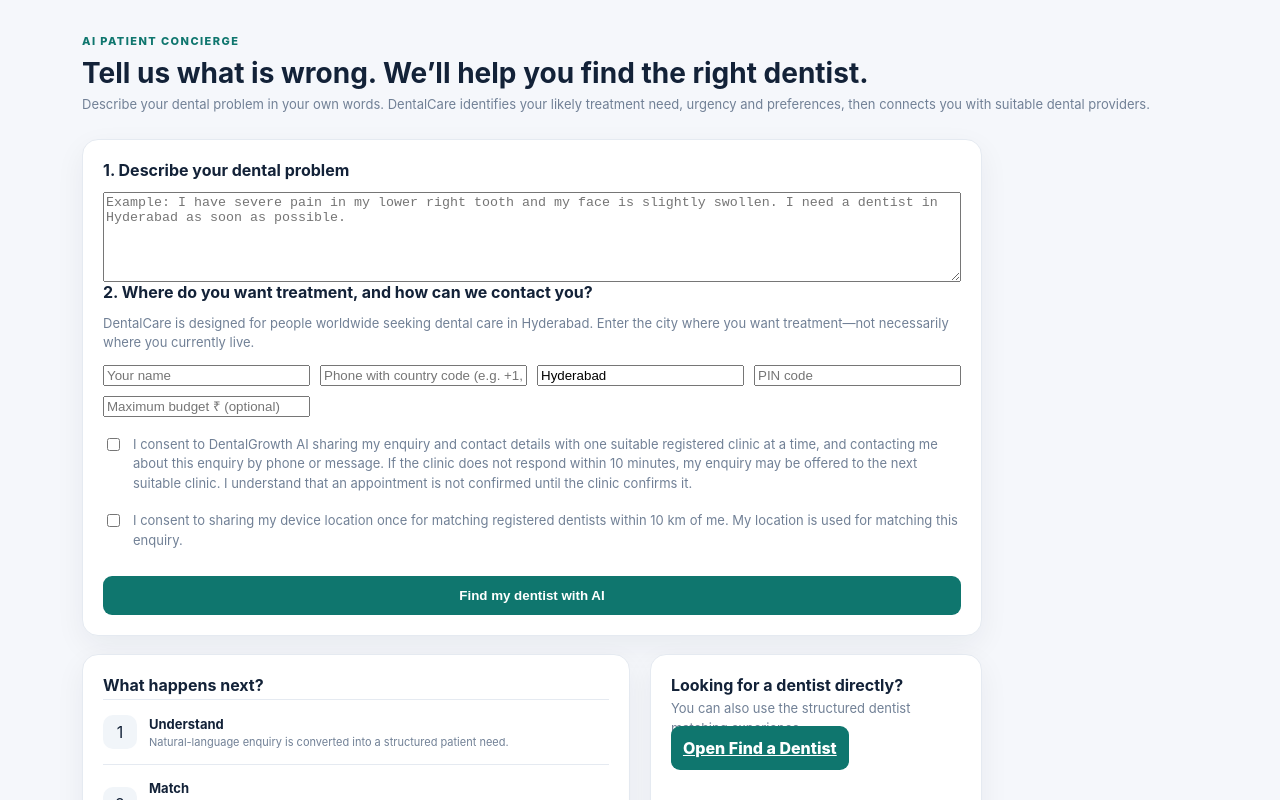
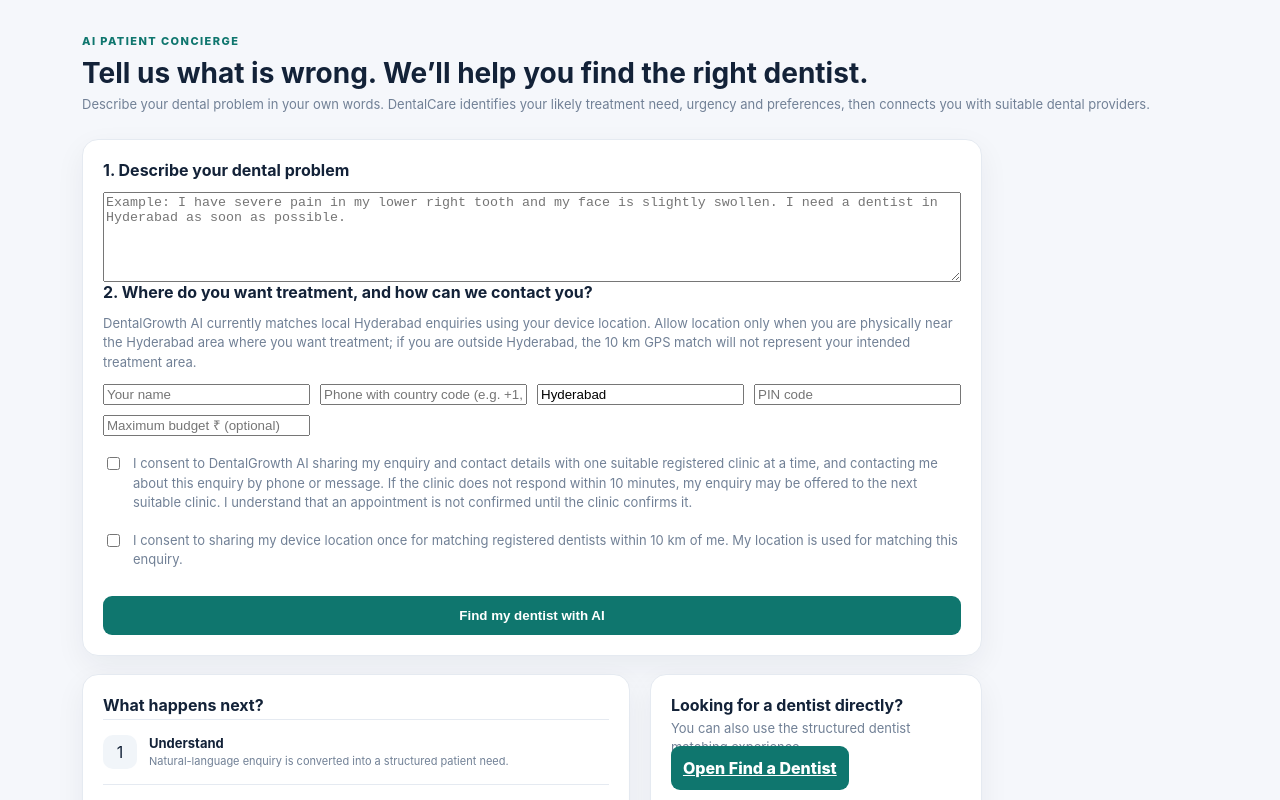
Before and after one commit to Bsuresh70/dentalcare, a Next.js app: page /patient-search in a window 1280 px wide. Shown: the top 800 px of the page. Built offline with nearby package versions, Linux system fonts and the light colour scheme; no server answers.

Commit message:
Clarify location consent is for patients physically near target Hyderabad area

```diff
--- a/app/patient-search/page.tsx
+++ b/app/patient-search/page.tsx
@@ -154,7 +154,7 @@ export default function PatientSearch(){
 
         <div className="formSection">
           <h3>2. Where do you want treatment, and how can we contact you?</h3>
-          <p className="muted">DentalCare is designed for people worldwide seeking dental care in Hyderabad. Enter the city where you want treatment—not necessarily where you currently live.</p>
+          <p className="muted">DentalGrowth AI currently matches local Hyderabad enquiries using your device location. Allow location only when you are physically near the Hyderabad area where you want treatment; if you are outside Hyderabad, the 10 km GPS match will not represent your intended treatment area.</p>
           <div className="formGrid">
             <input required placeholder="Your name" value={name} onChange={e=>setName(e.target.value)}/>
             <input required type="tel" autoComplete="tel" placeholder="Phone with country code (e.g. +1, +44, +91)" value={phone} onChange={e=>setPhone(e.target.value)}/>
```
